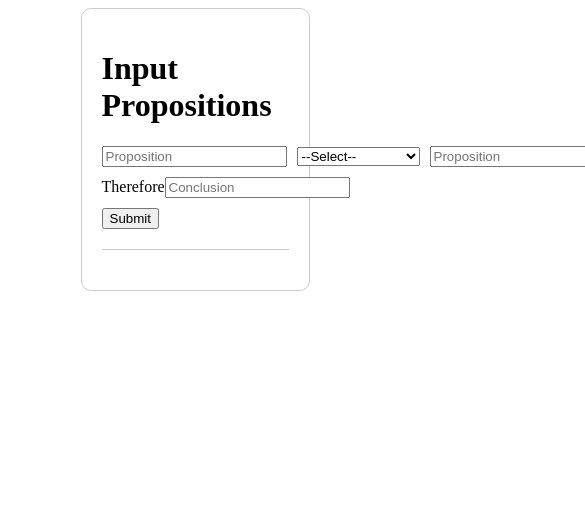
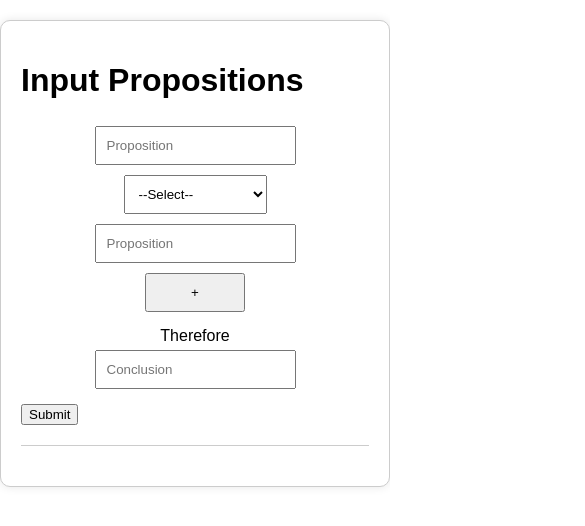
Before and after one commit to DiogoTofuMartins/prop_logic_calculator, a plain HTML site: page index.html in a window 390 px wide. Shown: the top 526 px of the page, 585 px wide, since content can reach past the window. Drawn offline with Linux system fonts and the light colour scheme.

Commit message:
mobile friendly

```diff
--- a/index.html
+++ b/index.html
@@ -5,40 +5,74 @@
     <meta name="viewport" content="width=device-width, initial-scale=1.0">
     <title>Logical Argument Form</title>
     <style>
+       body {
+            font-family: Arial, sans-serif;
+            margin: 0;
+            padding: 0;
+            box-sizing: border-box;
+        }
+
         .container {
-            width: 50%;
-            margin: auto;
+            max-width: 800px;
+            margin: 20px auto;
             padding: 20px;
             border: 1px solid #ccc;
             border-radius: 10px;
+            box-shadow: 0 0 10px rgba(0,0,0,0.1);
+            background-color: #fff;
         }
+
         .input-group {
             display: flex;
             align-items: center;
             margin-bottom: 10px;
+            flex-wrap: wrap;
         }
-        .input-group select, .input-group input {
-            margin-right: 10px;
+
+        .input-group input, .input-group select, .input-group button {
+            margin: 5px;
+            padding: 10px;
+            flex: 1 1 auto;
+            min-width: 100px;
         }
+
         .input-group button {
-            margin-left: 10px;
+            flex: 0 0 auto;
         }
+
         #result {
             margin-top: 20px;
             border-top: 1px solid #ccc;
             padding-top: 20px;
         }
+
         table {
             width: 100%;
             border-collapse: collapse;
             margin-top: 10px;
+            table-layout: fixed;
+            word-wrap: break-word;
         }
+
         table, th, td {
             border: 1px solid black;
         }
+
         th, td {
             padding: 8px;
             text-align: left;
+            font-size: 14px;
+        }
+
+        @media (max-width: 600px) {
+            .input-group {
+                flex-direction: column;
+            }
+
+            th, td {
+                font-size: 12px;
+                padding: 6px;
+            }
         }
     </style>
 </head>
@@ -121,7 +155,7 @@
                 // Remove the comma before "therefore"
                 let argument = propositions.join(', ');
                 argument = argument.replace(', therefore', ' therefore');
-                fetch('http:localhost:5000/evaluate', {
+                fetch('http://localhost:5000/evaluate', {
                     method: 'POST',
                     headers: {
                         'Content-Type': 'application/json',
```
